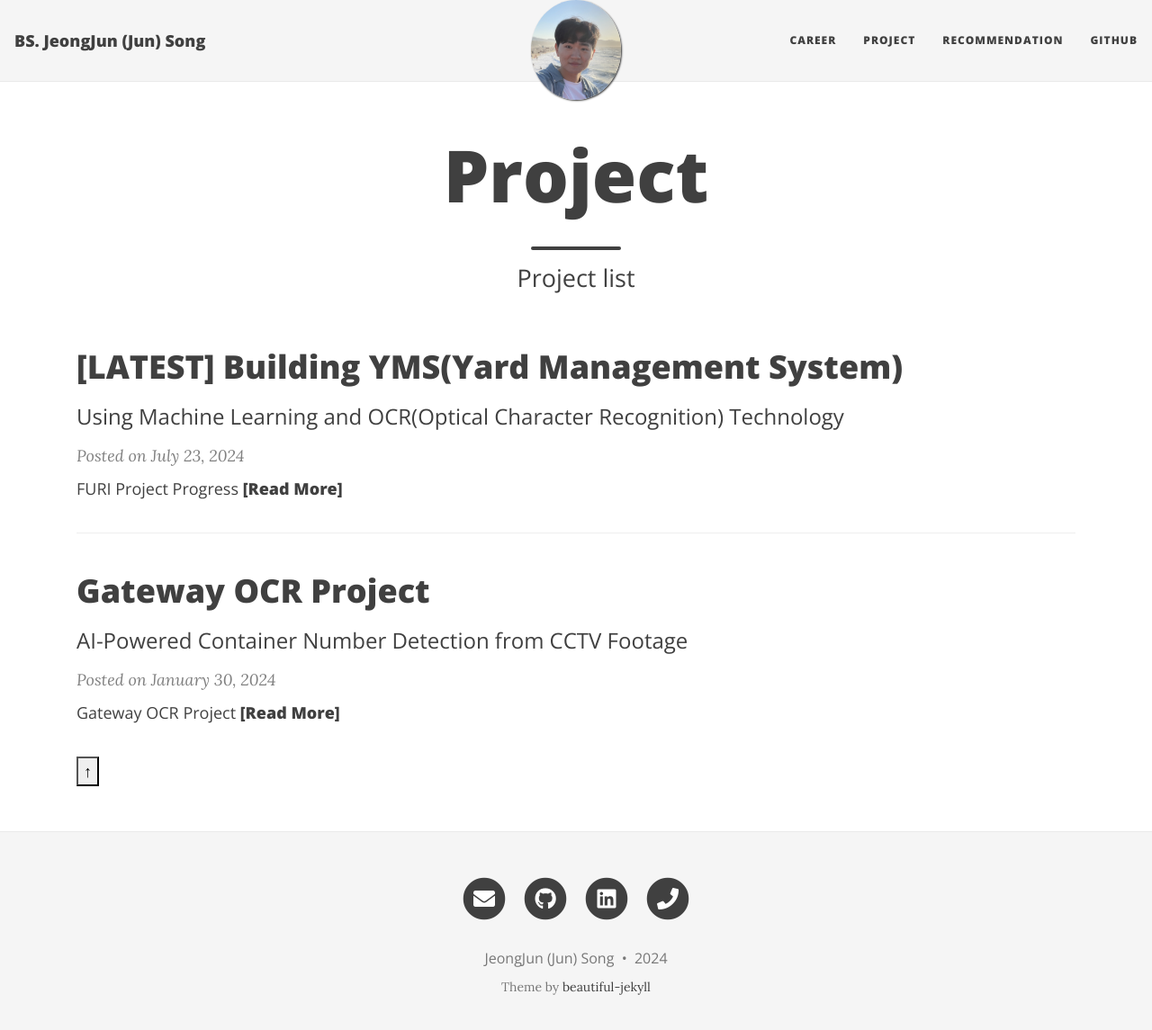
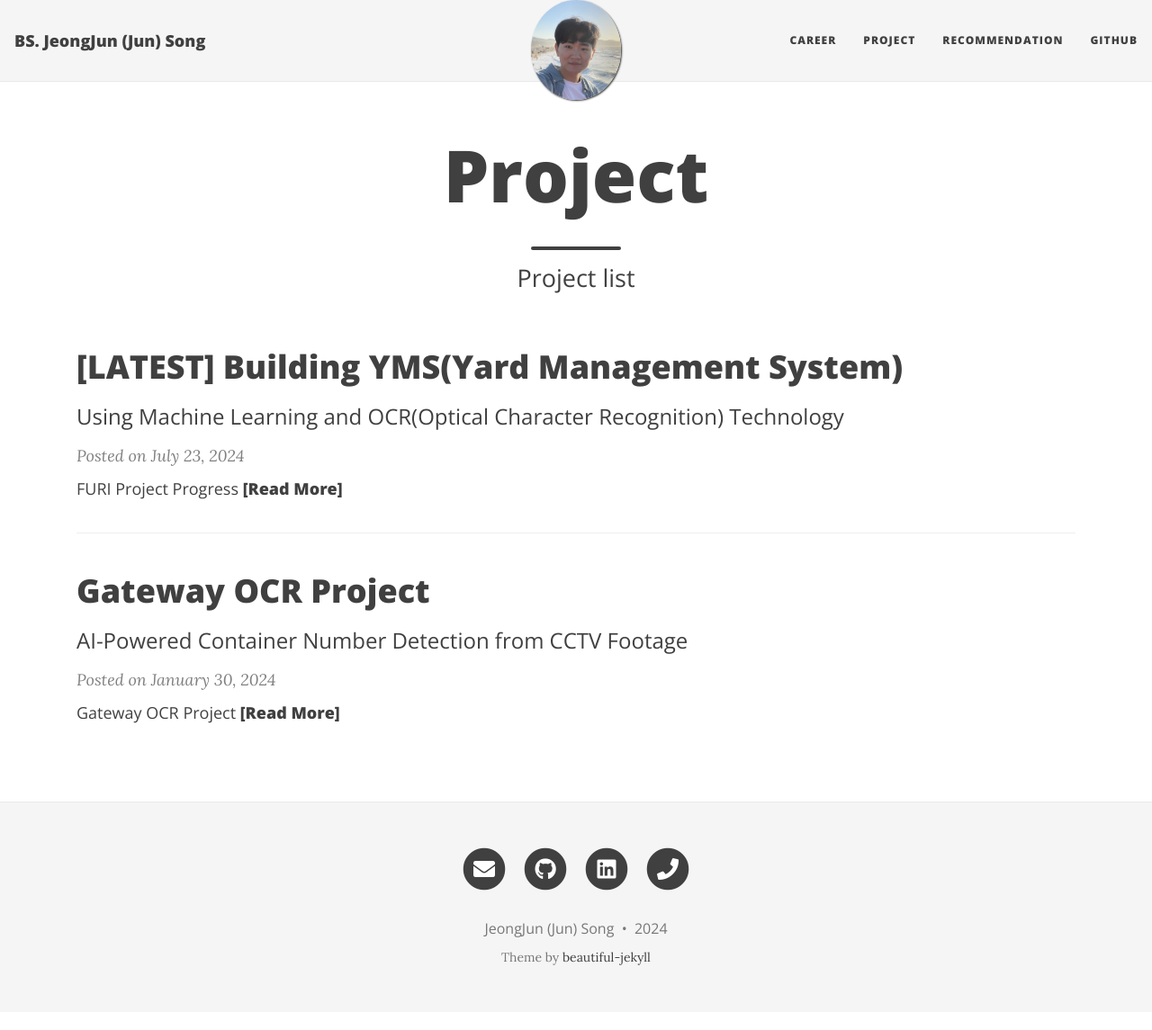
Before and after one commit to songjeongjun320/songjeongjun320.github.io, a Jekyll site: the page built from project/index.html, in a window 1280 px wide and 1158 px high. Shown: the top 1145 px of the window at 90% size. Built offline with Jekyll 4.4.1, drawn with Linux system fonts in a browser that asks for light colours; nearby versions of some CDN libraries.

Commit message:
07/25/2024

```diff
--- a/_layouts/post-project.html
+++ b/_layouts/post-project.html
@@ -75,6 +75,3 @@
   {% endif %}
 </ul>
 {% endif %}
-
-
-<button class="scroll-to-top" onclick="scrollToTop()">↑</button>
--- a/_layouts/post.html
+++ b/_layouts/post.html
@@ -68,3 +68,5 @@
     </div>
   </div>
 </div>
+
+<button class="scroll-to-top" onclick="scrollToTop()">↑</button>
```
